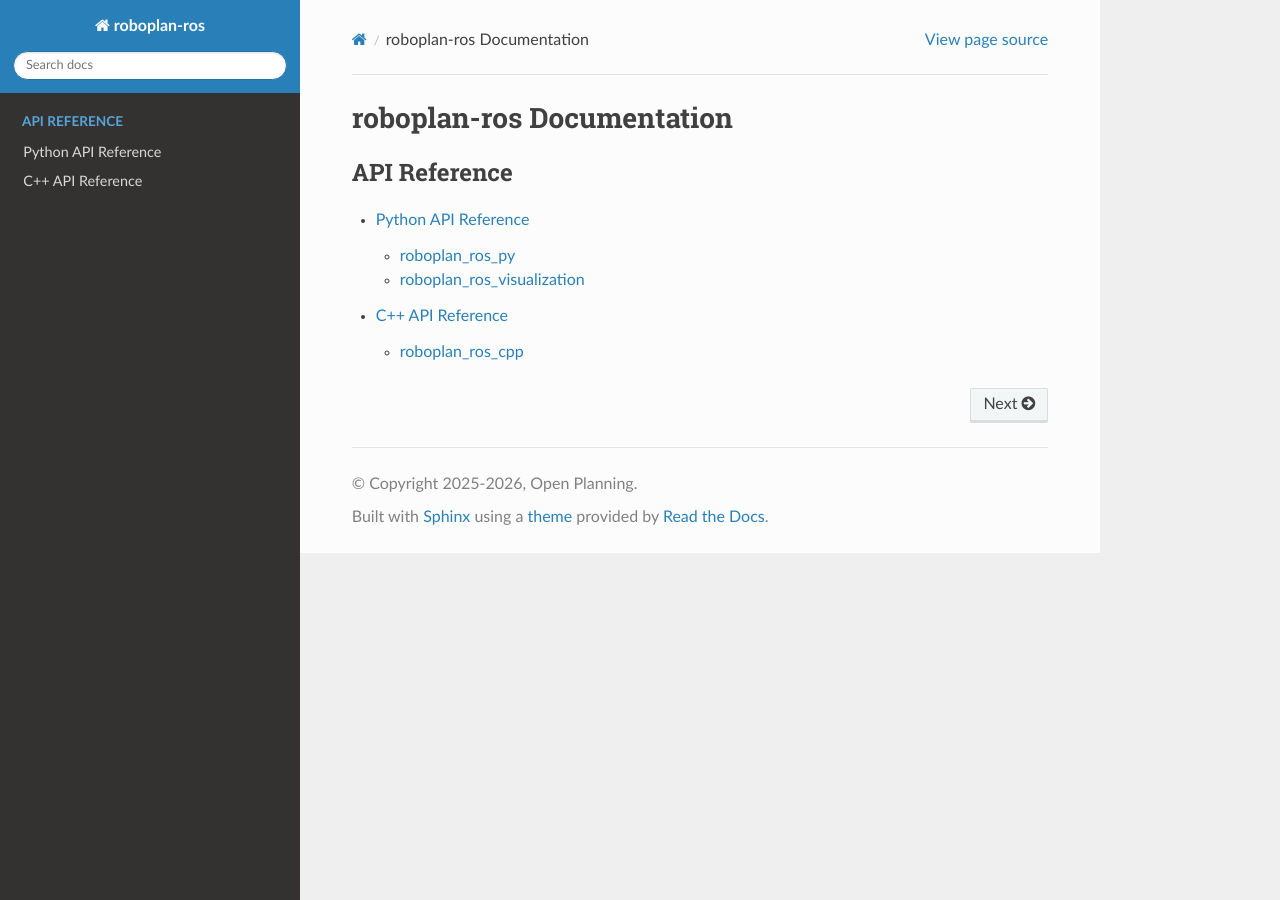
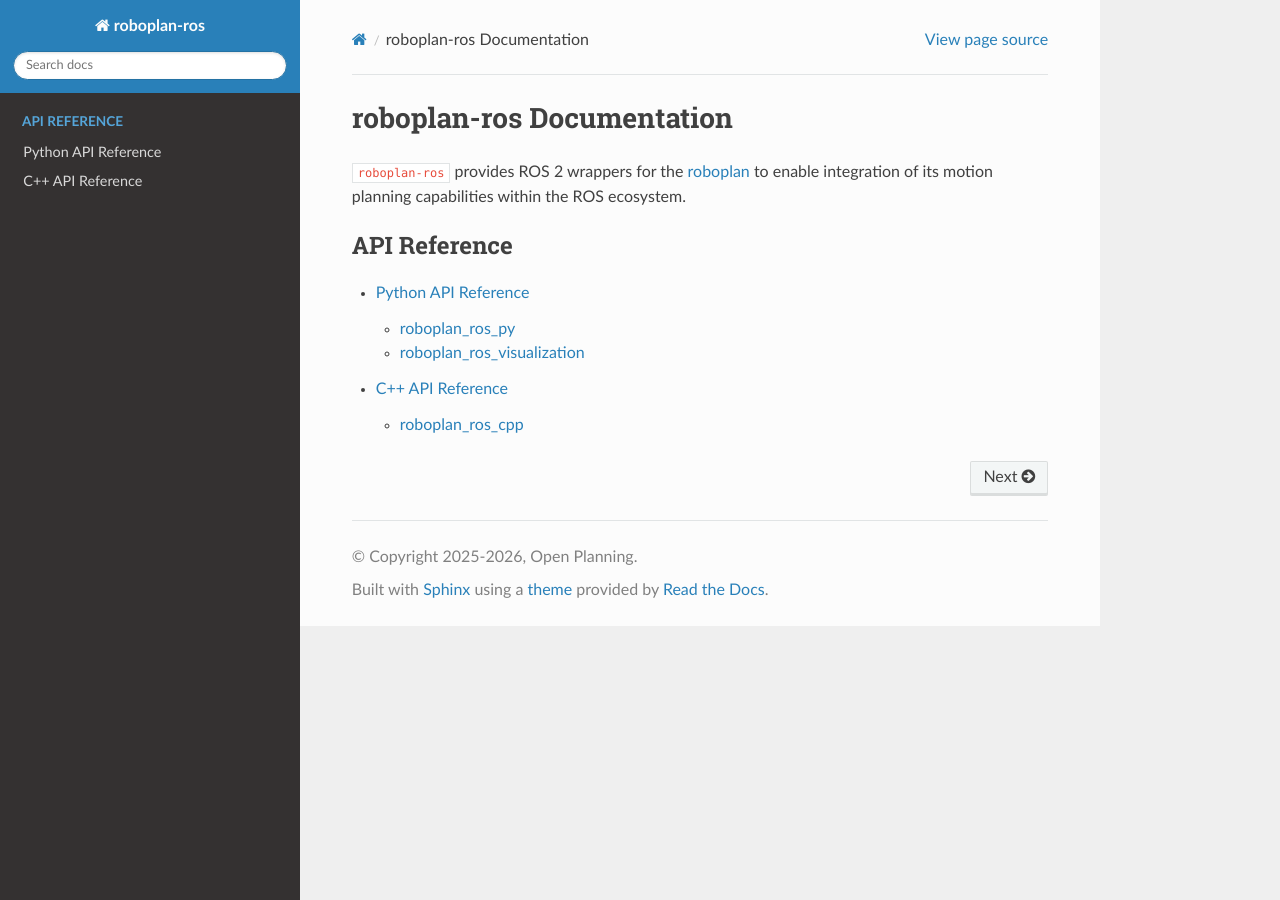
Before and after one commit to open-planning/roboplan-ros, a Sphinx documentation site: the page built from docs/source/index.rst, in a window 1280 px wide. Built offline with Sphinx 7.4.7 and the Read the Docs theme 3.1.0, drawn with Linux system fonts in a browser that asks for light colours.

Commit message:
Add introduction text to index page

```diff
--- a/docs/source/index.rst
+++ b/docs/source/index.rst
@@ -1,5 +1,7 @@
 roboplan-ros Documentation
 ==========================
+
+``roboplan-ros`` provides ROS 2 wrappers for the `roboplan <https://roboplan.readthedocs.io/en/latest/#>`_ to enable integration of its motion planning capabilities within the ROS ecosystem.
 
 .. toctree::
    :maxdepth: 2
```
